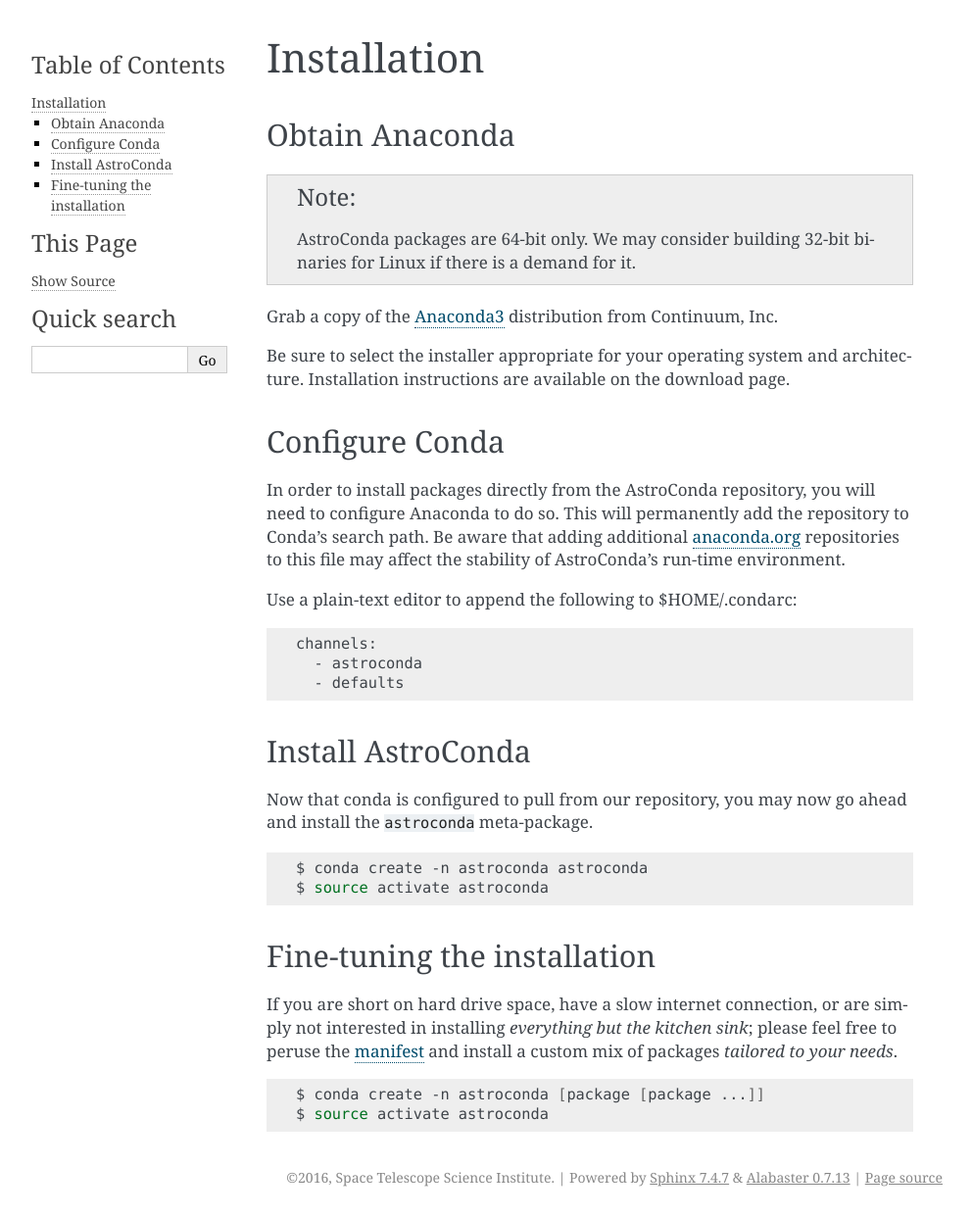
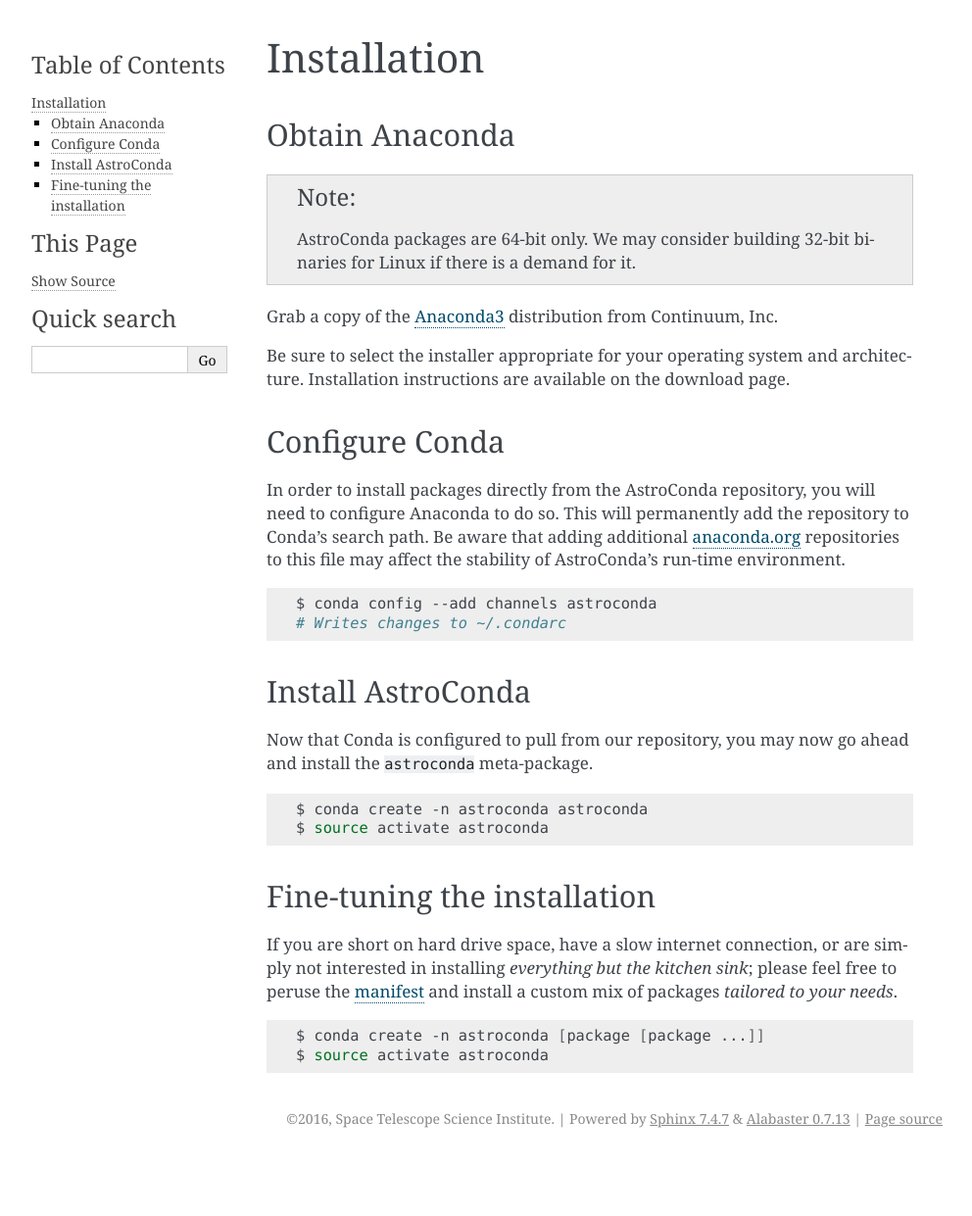
Before and after one commit to jhunkeler/astroconda, a Sphinx documentation site: the page built from source/installation.rst, in a window 1280 px wide. Shown: the whole page at 98% size, without its empty margins (148-1140 px from the left). Built offline with Sphinx 7.4.7, drawn with Linux system fonts in a browser that asks for light colours; after the commit the page ends 1181 px from its top, so only the background shows below that.

Commit message:
Fix wording and configuration

```diff
--- a/source/installation.rst
+++ b/source/installation.rst
@@ -4,7 +4,7 @@
 
 
 Obtain Anaconda
-================
+===============
 
 .. note:: AstroConda packages are 64-bit only. We may consider building 32-bit binaries for Linux if there is a demand for it.
 
@@ -22,19 +22,16 @@
 `anaconda.org <https://anaconda.org>`_ repositories to this file may affect the stability of AstroConda's run-time
 environment.
 
-Use a plain-text editor to append the following to $HOME/.condarc:
-
 .. code-block:: sh
 
-    channels:
-      - astroconda
-      - defaults
+    $ conda config --add channels astroconda
+    # Writes changes to ~/.condarc
 
 
 Install AstroConda
 ==================
 
-Now that conda is configured to pull from our repository, you may now go ahead and install the ``astroconda``
+Now that Conda is configured to pull from our repository, you may now go ahead and install the ``astroconda``
 meta-package.
 
 .. code-block:: sh
```
